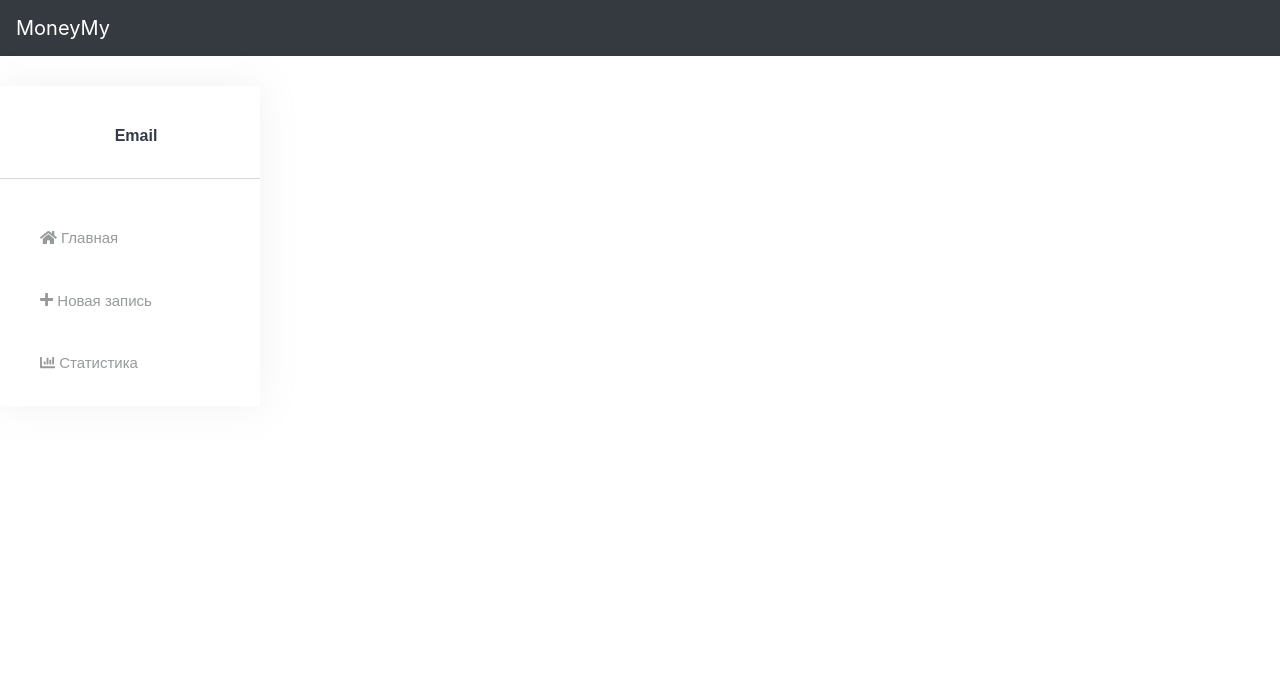
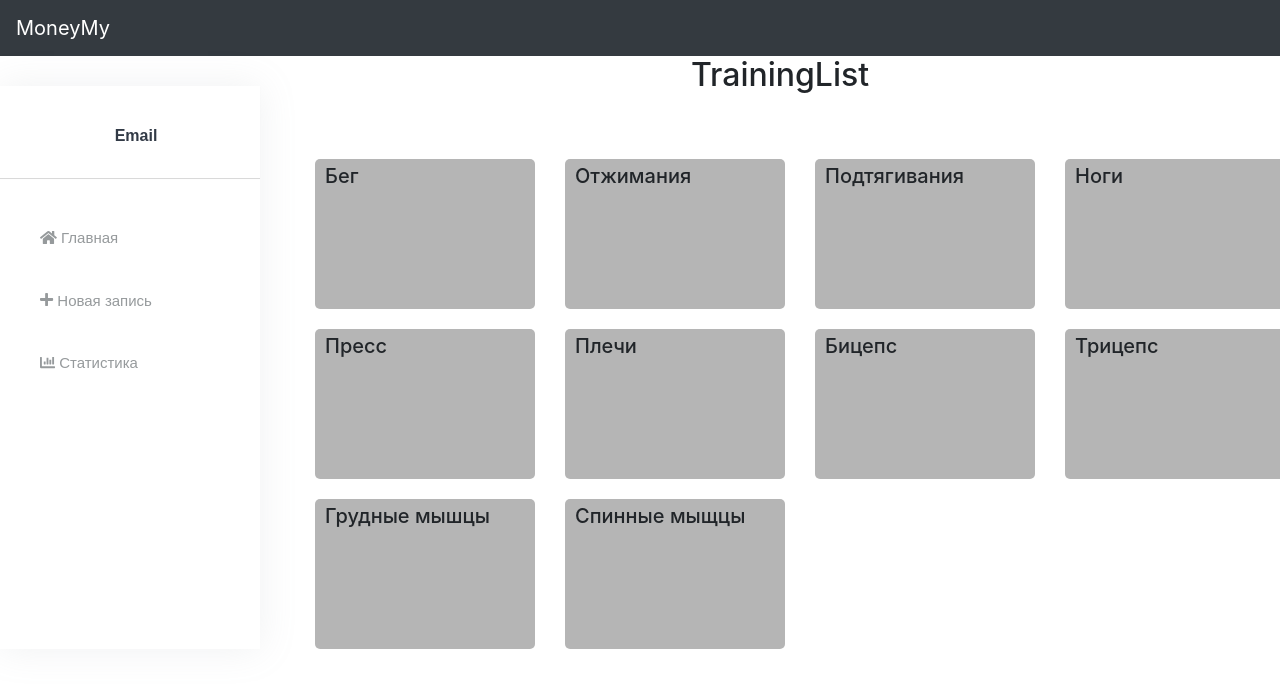
Before and after one commit to zanchess/STSKP, a React app: page /new/1 in a window 1280 px wide. Shown: the top 688 px of the page. Built offline with nearby package versions, Linux system fonts and the light colour scheme.

Commit message:
feat: add training list

```diff
--- a/src/App.jsx
+++ b/src/App.jsx
@@ -3,11 +3,11 @@ import { Route, Switch } from 'react-router-dom';
 import { Col, Container, Row } from 'react-bootstrap';
 import Header from './components/Header/Header';
 import MainMenu from './components/Menu/MainMenu';
-import NewNote from './components/NewNote/NewNote';
 import Statistic from './components/Statistics/Statistic';
 import routes from './constants/routes';
 import MainPage from './pages/MainPage/MainPage';
 import './app.scss';
+import NewTraining from './pages/NewTraining/NewTraining';
 
 class App extends React.Component {
   constructor(props) {
@@ -26,9 +26,8 @@ class App extends React.Component {
               <Col>
                 <Switch>
                   <Route path={routes.LANDING} component={MainPage} exact />
-                  <Route path={routes.NEW_NOTE} component={NewNote} />
+                  <Route path={routes.NEW_TRAINING} component={NewTraining} />
                   <Route path={routes.STATISTICS} component={Statistic} />
-
                 </Switch>
               </Col>
             </Row>
--- a/src/components/Menu/MainMenu.jsx
+++ b/src/components/Menu/MainMenu.jsx
@@ -44,7 +44,7 @@ const MainMenu = () => {
         </li>
 
         <li className="side-nav-item">
-          <Link to={routes.NEW_NOTE} className="side-nav-link">
+          <Link to={routes.NEW_TRAINING} className="side-nav-link">
             <FontAwesomeIcon icon={faPlus} />
             <span> Новая запись </span>
           </Link>
--- /dev/null
+++ b/src/components/TrainingItem/TrainingItem.jsx
@@ -0,0 +1,16 @@
+import React from 'react';
+import './training-item.scss';
+
+const TrainingItem = (props) => {
+  console.log(props);
+
+  return (
+    <div className="training-item">
+      <h5>
+        {props.info.ru}
+      </h5>
+    </div>
+  );
+};
+
+export default TrainingItem;
--- /dev/null
+++ b/src/components/TrainingItem/training-item.scss
@@ -0,0 +1,18 @@
+.training-item{
+  height: 150px;
+  border-radius: 5px;
+  background-color: rgb(181, 181, 181);
+  margin-top: 20px;
+  align-items: center;
+  transition: background-color .2s ease;
+  cursor: pointer;
+
+  &:hover{
+    background-color: rgb(116, 116, 116);
+  }
+
+  h5{
+    margin-top: 5px;
+    margin-left: 10px;
+  }
+}
--- /dev/null
+++ b/src/components/TrainingList/TrainingList.jsx
@@ -0,0 +1,16 @@
+import React from 'react';
+import exercises from '../../constants/exercises';
+import TrainingItem from '../TrainingItem/TrainingItem';
+import './training-list.scss';
+
+const TrainingList = (props) => {
+  console.log(props);
+  const exerciseList = exercises.map((elem) => <TrainingItem info={elem} />);
+  return (
+    <div className="training-list">
+      {exerciseList}
+    </div>
+  );
+};
+
+export default TrainingList;
--- /dev/null
+++ b/src/components/TrainingList/training-list.scss
@@ -0,0 +1,9 @@
+.training-list{
+  display: grid;
+  grid-template-columns: repeat(4, 220px);
+	grid-column-gap: 30px;
+	margin-top: 45px;
+  margin-left:40px;
+  justify-content: center;
+  align-items: center;
+}
--- /dev/null
+++ b/src/constants/exercises.js
@@ -0,0 +1,54 @@
+const exercises = [
+  {
+    ru: 'Бег',
+    en: 'running',
+    id: 1,
+  },
+  {
+    ru: 'Отжимания',
+    en: 'push ups',
+    id: '1',
+  },
+  {
+    ru: 'Подтягивания',
+    en: 'pull ups',
+    id: 3,
+  },
+  {
+    ru: 'Ноги',
+    eng: 'leg exercises',
+    id: 4,
+  },
+  {
+    ru: 'Пресс',
+    eng: 'abs exercises',
+    id: 5,
+  },
+  {
+    ru: 'Плечи',
+    eng: 'shoulder exercises',
+    id: 6,
+  },
+  {
+    ru: 'Бицепс',
+    eng: 'biceps exercises',
+    id: 7,
+  },
+  {
+    ru: 'Трицепс',
+    eng: 'triceps exercises',
+    id: 8,
+  },
+  {
+    ru: 'Грудные мышцы',
+    eng: 'pectoral muscles',
+    id: 9,
+  },
+  {
+    ru: 'Спинные мыщцы',
+    eng: 'back muscles',
+    id: 10,
+  },
+];
+
+export default exercises;
--- a/src/constants/routes.js
+++ b/src/constants/routes.js
@@ -1,9 +1,9 @@
 const LANDING = '/';
-const NEW_NOTE = '/note';
+const NEW_TRAINING = '/new';
 const STATISTICS = '/stat';
 
 export default {
   LANDING,
-  NEW_NOTE,
+  NEW_TRAINING,
   STATISTICS,
 };
--- /dev/null
+++ b/src/pages/NewTraining/NewTraining.jsx
@@ -0,0 +1,14 @@
+import React from 'react';
+import TrainingList from '../../components/TrainingList/TrainingList';
+import './new-training.scss';
+
+const NewTraining = () => (
+  <div className="new-training">
+    <h2 className="new-training_head">
+      TrainingList
+    </h2>
+    <TrainingList />
+  </div>
+);
+
+export default NewTraining;
--- /dev/null
+++ b/src/pages/NewTraining/new-training.scss
@@ -0,0 +1,6 @@
+.new-training {
+
+  h2{
+    text-align: center;
+  }
+}
```
Also changed, not shown: src/constants/items.js (deleted, +0 -11 lines).
